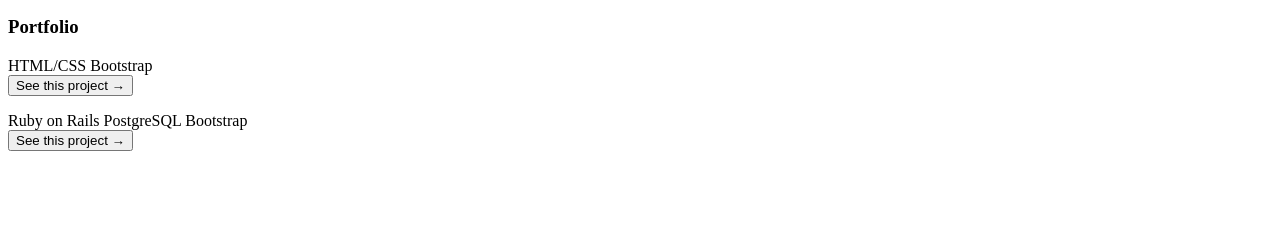
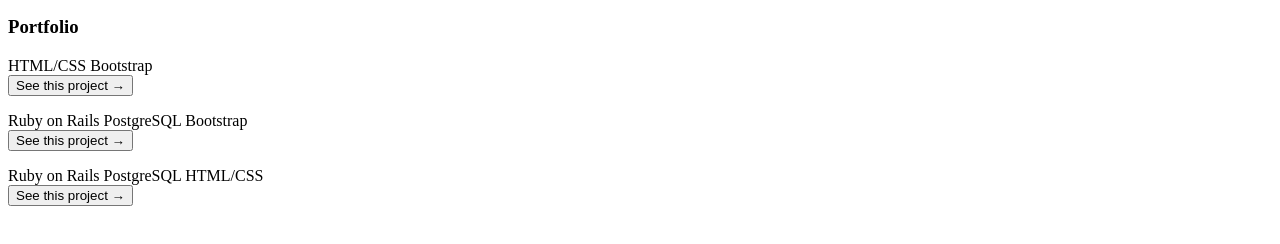
Before and after one commit to verissimohenry/Portfolio, a plain HTML site: page index.html in a window 1280 px wide. Shown: the part 248-492 px from the top of the page. Drawn offline with Linux system fonts and the light colour scheme.

Commit message:
add project three

```diff
--- a/index.html
+++ b/index.html
@@ -96,3 +96,16 @@
                         See this project &rarr;
                     </button>
                 </div>
+                <div class="project project-3">
+                    <div class="project-title-wrapper">
+                        <p class="project-title"></p>
+                        <div class="project-tags">
+                            <span class="tag">Ruby on Rails</span>
+                            <span class="tag">PostgreSQL</span>
+                            <span class="tag">HTML/CSS</span>
+                        </div>
+                    </div>
+                    <button class="project-button" onclick="launchModal(3);">
+                        See this project &rarr;
+                    </button>
+                </div>
```
